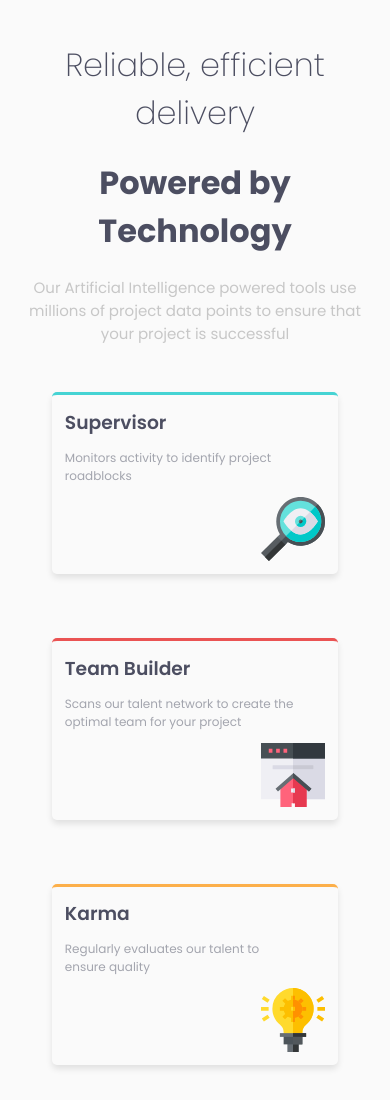
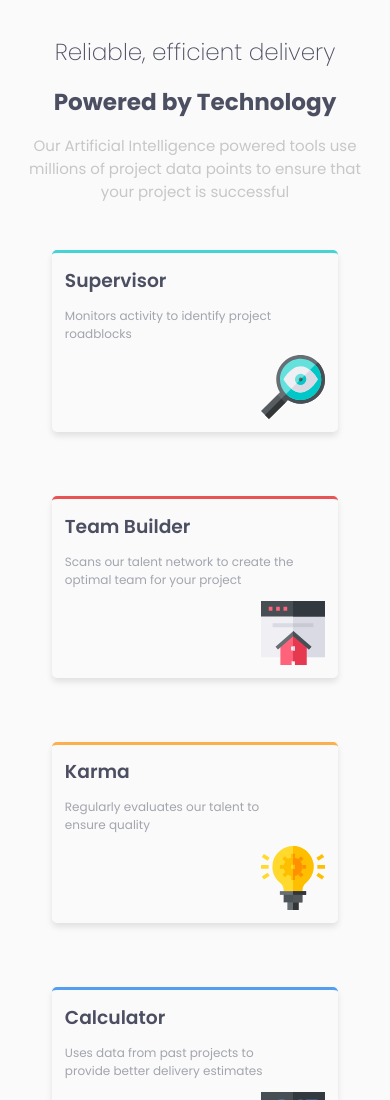
Before and after one commit to tarekul/four-card-feature-section, a plain HTML site: page index.html in a window 390 px wide. Shown: the top 1100 px of the page. Drawn offline with Linux system fonts and the light colour scheme.

Commit message:
make font for title and subtitle responsive

```diff
--- a/styles.css
+++ b/styles.css
@@ -18,10 +18,12 @@ header {
 .title {
     color: hsl(234, 12%, 34%);
     font-weight: 200;
+    font-size: calc(1.2rem + 1vw);
 }
 
 .subtitle {
-    color: hsl(234, 12%, 34%)
+    color: hsl(234, 12%, 34%);
+    font-size: calc(1.2rem + 1vw);
 }
 
 .description {
```
